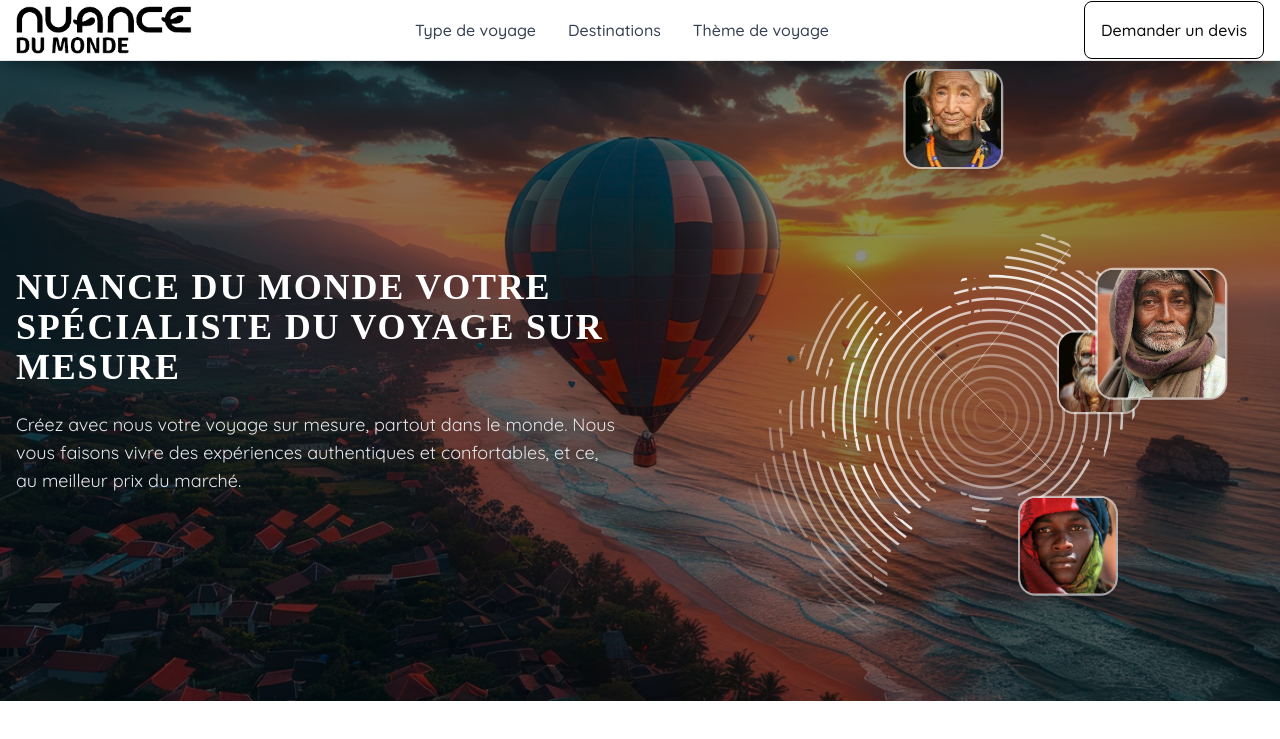
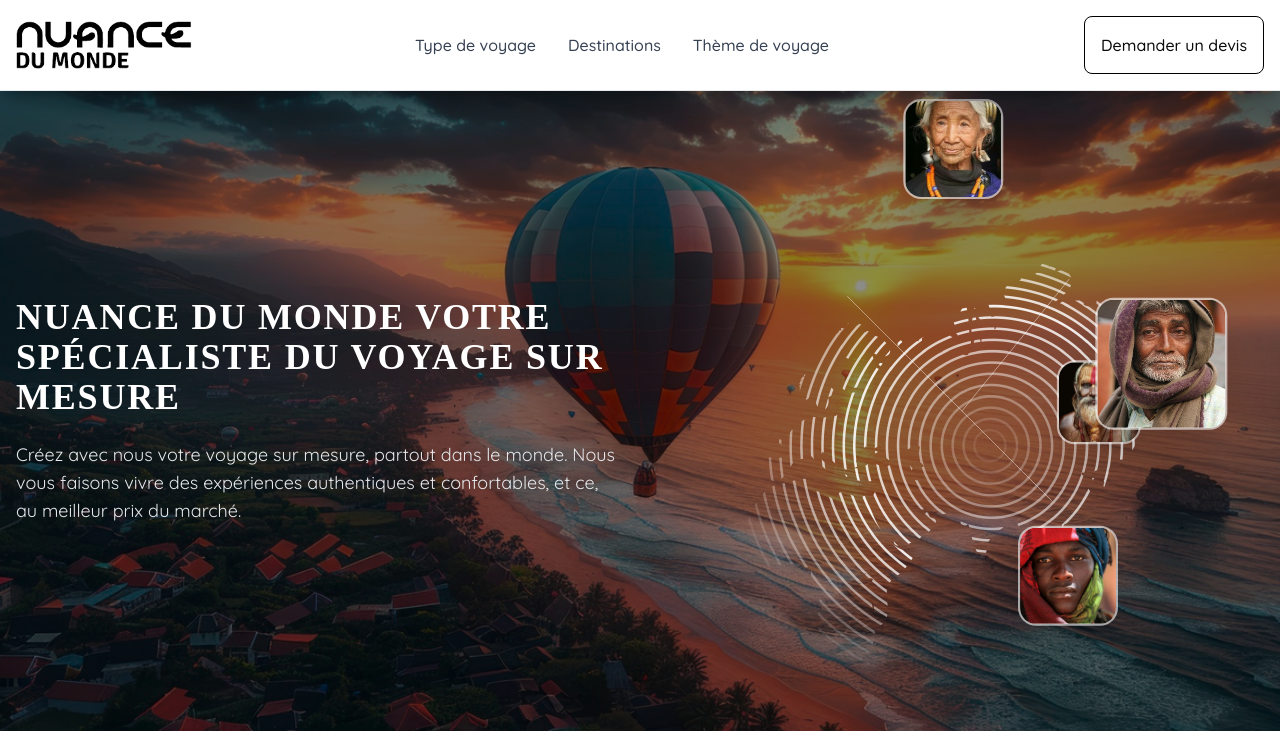
Before and after one commit to jeanmariestew/nuance-du-monde, a Next.js app: page / in a window 1280 px wide. Shown: the top 739 px of the page. Built offline with nearby package versions, Linux system fonts and the light colour scheme; no server answers; the database is empty.

Commit message:
maj navbas spacing

```diff
--- a/src/components/Header.tsx
+++ b/src/components/Header.tsx
@@ -55,8 +55,8 @@ const Header = () => {
 
   return (
     <header className="bg-white border-b border-gray-200 sticky top-0 z-50 shadow-xl shadow-black/20">
-      <div className="container mx-auto px-4">
-        <div className={clsx("flex items-center justify-between h-15",isMenuOpen && "hidden")}>
+      <div className="container mx-auto px-4 py-4">
+        <div className={clsx("flex items-center justify-between",isMenuOpen && "hidden")}>
           {/* Logo */}
           <Link href="/" className={clsx("flex items-center")}>
             <Image
```
